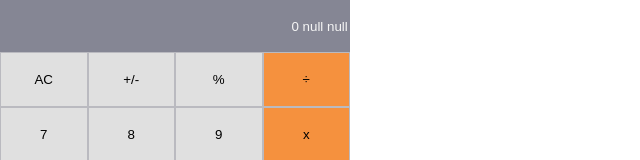
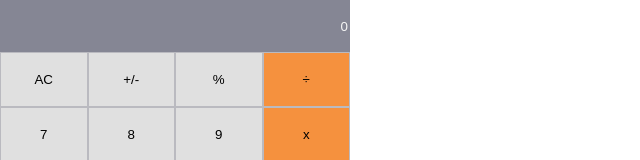
Before and after one commit to porag-m06/The-Math-Magicians, a React (Create React App) app: page / in a window 1280 px wide. Shown: the top 160 px of the page, without its empty margins (0-640 px from the left). Built offline with nearby package versions, Linux system fonts and the light colour scheme.

Commit message:
event setup done

```diff
--- a/src/components/Calculator.js
+++ b/src/components/Calculator.js
@@ -3,25 +3,23 @@ import './Calculator.css';
 import calculate from '../logic/calculate';
 
 export default function MyCalculator() {
-  const dataObjInitial = {
-    total: 0,
+  const [dataObj, setDataObj] = useState({
+    total: null,
     next: null,
     operation: null,
-  };
-
-  const [dataObj, setDataObj] = useState(dataObjInitial);
-  const { total, operation, next } = dataObj;
+  });
 
   const btnAction = (event) => {
     const buttonName = event.target.innerText;
-    const dataObjUpdated = calculate(dataObj, buttonName);
-    console.log(dataObjUpdated);
+    setDataObj(calculate(dataObj, buttonName));
   };
+
+  const result = dataObj.next ? dataObj.next : dataObj.total || 0;
 
   return (
     <div className="calculator-component">
       <div className="calculator-sec">
-        <input type="text" name="input" id="input" placeholder={`${total} ${operation} ${next}`} />
+        <input type="text" name="input" id="input" placeholder={result} />
         <div className="cal-btn">
           <button onClick={btnAction} type="button">AC</button>
           <button onClick={btnAction} type="button">+/-</button>
```
